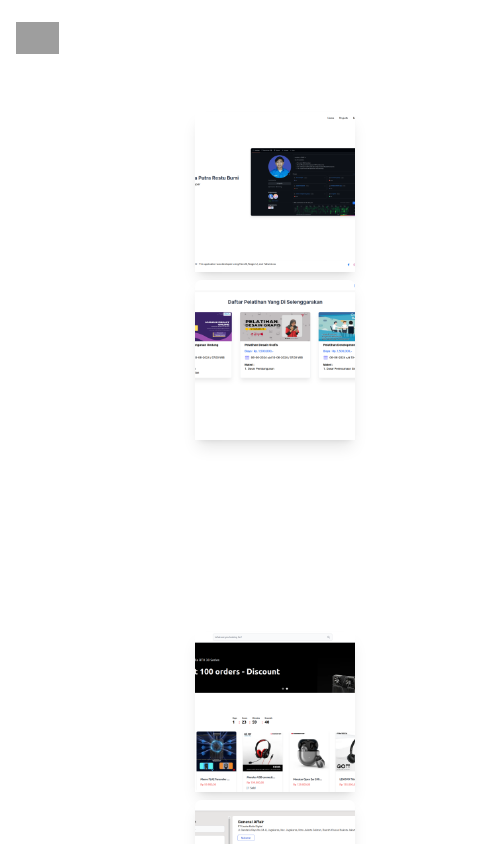
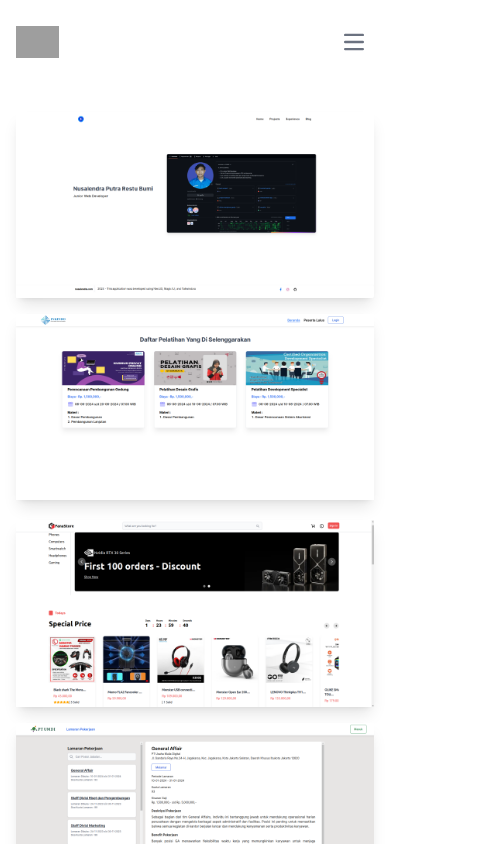
Before and after one commit to nusalendra/blog, a Next.js app: page /projects in a window 390 px wide. Shown: the top 844 px of the page, 483 px wide, since content can reach past the window. Built offline with nearby package versions, Linux system fonts and the light colour scheme; grey boxes are pictures that could not be loaded.

Commit message:
fix:improve responsive design

```diff
--- a/src/app/experience/page.jsx
+++ b/src/app/experience/page.jsx
@@ -1,7 +1,7 @@
 function Experience() {
   return (
     <>
-      <div className="mt-28 px-72 text-start">
+      <div className="mt-28 px-4 md:px-8 lg:px-16 xl:px-24 2xl:px-32 text-start">
         <div>
           <h2 className="text-3xl font-bold text-black">Experience</h2>
           <p className="mt-2 text-justify">
--- a/src/app/layout.js
+++ b/src/app/layout.js
@@ -6,7 +6,7 @@ import Footer from "@/components/footer";
 const inter = Inter({ subsets: ["latin"] });
 
 export const metadata = {
-  title: "Create Next App",
+  title: "Nusalendra",
   description: "Generated by create next app",
 };
 
--- a/src/app/projects/page.jsx
+++ b/src/app/projects/page.jsx
@@ -1,41 +1,41 @@
 export default function Project() {
   return (
     <>
-      <div className="w-full px-72 pt-28">
-        <div className="flex h-[500px] w-full flex-col gap-2 lg:h-[340px] lg:flex-row">
-          <div className="flex w-full cursor-pointer flex-col items-center justify-center overflow-hidden p-20 shadow-lg relative">
+      <div className="w-full px-4 md:px-8 lg:px-16 xl:px-24 2xl:px-32 pt-28">
+        <div className="flex flex-col gap-4 lg:flex-row">
+          <div className="flex w-full cursor-pointer flex-col items-center justify-center overflow-hidden shadow-lg relative">
             <img
               src="/project-landing-page.png"
-              className="object-cover h-full w-full absolute inset-0 rounded-md"
+              className="object-cover w-full h-full"
             />
             <div className="absolute inset-0 flex items-center justify-center opacity-0 hover:opacity-100 transition-opacity duration-300 bg-black bg-opacity-50 text-white text-center">
-              <p className="text-lg">Landing Page</p>
+              <p className="text-lg">Personal Blog </p>
             </div>
           </div>
-          <div className="flex w-full cursor-pointer flex-col items-center justify-center overflow-hidden p-20 shadow-lg relative">
+          <div className="flex w-full cursor-pointer flex-col items-center justify-center overflow-hidden shadow-lg relative">
             <img
               src="/project-pelatihan.png"
-              className="object-cover h-full w-full absolute inset-0 rounded-md"
+              className="object-cover w-full h-full"
             />
             <div className="absolute inset-0 flex items-center justify-center opacity-0 hover:opacity-100 transition-opacity duration-300 bg-black bg-opacity-50 text-white text-center">
               <p className="text-lg">PT INKINDO - Manajemen Pelatihan</p>
             </div>
           </div>
         </div>
-        <div className="flex h-[500px] w-full flex-col gap-2 lg:h-[340px] lg:flex-row mt-5">
-          <div className="flex w-full cursor-pointer flex-col items-center justify-center overflow-hidden p-20 shadow-lg relative">
+        <div className="flex flex-col gap-4 lg:flex-row mt-5">
+          <div className="flex w-full cursor-pointer flex-col items-center justify-center overflow-hidden shadow-lg relative">
             <img
               src="/fana-store-ecommerce.png"
-              className="object-cover h-full w-full absolute inset-0 rounded-md"
+              className="object-cover w-full h-full"
             />
             <div className="absolute inset-0 flex items-center justify-center opacity-0 hover:opacity-100 transition-opacity duration-300 bg-black bg-opacity-50 text-white text-center">
               <p className="text-lg">Fana Store E-commerce</p>
             </div>
           </div>
-          <div className="flex w-full cursor-pointer flex-col items-center justify-center overflow-hidden p-20 shadow-lg relative">
+          <div className="flex w-full cursor-pointer flex-col items-center justify-center overflow-hidden shadow-lg relative">
             <img
               src="/project-ats.png"
-              className="object-cover h-full w-full absolute inset-0 rounded-md"
+              className="object-cover w-full h-full"
             />
             <div className="absolute inset-0 flex items-center justify-center opacity-0 hover:opacity-100 transition-opacity duration-300 bg-black bg-opacity-50 text-white text-center">
               <p className="text-lg">PT UMDI - Applicant Tracking System</p>
--- a/src/components/footer.jsx
+++ b/src/components/footer.jsx
@@ -1,11 +1,11 @@
 export default function Footer() {
   return (
     <>
-      <footer className="bg-white rounded-lg shadow dark:bg-white">
+      <footer className="bg-white mt-5 rounded-lg shadow dark:bg-white sm:pl-5 lg:pl-5">
         <div className="w-full mx-auto max-w-screen-xl pb-8 sm:flex sm:justify-between md:flex md:items-center md:justify-between">
           <div className="flex items-center">
             <h2 className="font-bold sm:text-xs sm:mt-1">nusalendra.com</h2>
-            <span className="text-black dark:text-black mt-0.5 ml-3 text-sm sm:pl-4 sm:border-l-2 sm:border-gray-200 sm:py-2 sm:mt-0 sm:text-start sm:text-xs  sm:ml-2 lg:text-sm lg:w-full">
+            <span className="text-black dark:text-black mt-0.5 ml-3 text-sm sm:pl-4 sm:border-l-2 sm:border-gray-200 sm:py-2 sm:mt-3 sm:text-start sm:text-xs sm:ml-2 lg:text-sm lg:w-full">
               2024 - This application was developed using NextJS, Magic UI, and
               Tailwindcss
             </span>
--- a/src/components/navbar.jsx
+++ b/src/components/navbar.jsx
@@ -1,10 +1,19 @@
+"use client";
+
 import Link from "next/link";
+import { useState } from "react";
 
 function Navbar() {
+  const [isOpen, setIsOpen] = useState(false);
+
+  const toggleMenu = () => {
+    setIsOpen(!isOpen);
+  };
+
   return (
     <>
-      <nav className="bg-white border-gray-200 dark:bg-white fixed w-full top-0 left-0 z-50 mt-1.5">
-        <div className="max-w-screen-xl mx-auto flex flex-wrap items-center justify-between p-4">
+      <nav className="border-gray-200 bg-transparent dark:bg-transparent dark:border-gray-700 fixed w-full top-0 left-0 z-50 mt-1.5">
+        <div className="max-w-screen-xl flex flex-wrap items-center justify-between mx-auto p-4">
           <a
             href="https://flowbite.com/"
             className="flex items-center space-x-3 rtl:space-x-reverse"
@@ -15,12 +24,41 @@ function Navbar() {
               alt="Flowbite Logo"
             />
           </a>
-          <div className="hidden w-full md:block md:w-auto" id="navbar-default">
-            <ul className="font-medium text-sm flex flex-col p-4 md:p-0 mt-4 border border-gray-100 rounded-lg bg-gray-50 md:flex-row md:space-x-8 rtl:space-x-reverse md:mt-0 md:border-0 md:bg-white">
+          <button
+            onClick={toggleMenu}
+            type="button"
+            className="inline-flex items-center justify-center p-2 w-10 h-10 text-sm text-gray-500 rounded-lg hover:bg-gray-100 focus:outline-none focus:ring-2 focus:ring-gray-200 dark:text-gray-400 dark:hover:bg-white md:hidden"
+            aria-controls="navbar-hamburger"
+            aria-expanded={isOpen}
+          >
+            <span className="sr-only">Open main menu</span>
+            <svg
+              className="w-5 h-5"
+              aria-hidden="true"
+              xmlns="http://www.w3.org/2000/svg"
+              fill="none"
+              viewBox="0 0 17 14"
+            >
+              <path
+                stroke="currentColor"
+                strokeLinecap="round"
+                strokeLinejoin="round"
+                strokeWidth="2"
+                d="M1 1h15M1 7h15M1 13h15"
+              />
+            </svg>
+          </button>
+          <div
+            className={`${
+              isOpen ? "block bg-white dark:bg-white" : "hidden"
+            } w-full md:block md:w-auto`}
+            id="navbar-hamburger"
+          >
+            <ul className="flex flex-col font-medium mt-4 rounded-lg md:flex-row md:space-x-8 md:mt-0 md:bg-transparent dark:md:bg-transparent md:border-0">
               <li>
                 <Link
                   href="/"
-                  className="block py-2 px-3 text-gray-900 rounded hover:bg-gray-100 md:hover:bg-transparent md:border-0 md:hover:text-blue-700 md:p-0 dark:text-black md:dark:hover:text-blue-500 dark:hover:bg-gray-700 dark:hover:text-black md:dark:hover:bg-transparent"
+                  className="block py-2 px-3 text-gray-900 rounded hover:bg-gray-100 md:hover:bg-transparent md:border-0 md:hover:text-blue-700 md:p-0 dark:text-black md:dark:hover:text-blue-500 dark:hover:bg-white dark:hover:text-black md:dark:hover:bg-transparent"
                 >
                   Home
                 </Link>
@@ -28,7 +66,7 @@ function Navbar() {
               <li>
                 <Link
                   href="/projects"
-                  className="block py-2 px-3 text-gray-900 rounded hover:bg-gray-100 md:hover:bg-transparent md:border-0 md:hover:text-blue-700 md:p-0 dark:text-black md:dark:hover:text-blue-500 dark:hover:bg-gray-700 dark:hover:text-black md:dark:hover:bg-transparent"
+                  className="block py-2 px-3 text-gray-900 rounded hover:bg-gray-100 md:hover:bg-transparent md:border-0 md:hover:text-blue-700 md:p-0 dark:text-black md:dark:hover:text-blue-500 dark:hover:bg-white dark:hover:text-black md:dark:hover:bg-transparent"
                 >
                   Projects
                 </Link>
@@ -36,7 +74,7 @@ function Navbar() {
               <li>
                 <Link
                   href="/experience"
-                  className="block py-2 px-3 text-gray-900 rounded hover:bg-gray-100 md:hover:bg-transparent md:border-0 md:hover:text-blue-700 md:p-0 dark:text-black md:dark:hover:text-blue-500 dark:hover:bg-gray-700 dark:hover:text-black md:dark:hover:bg-transparent"
+                  className="block py-2 px-3 text-gray-900 rounded hover:bg-gray-100 md:hover:bg-transparent md:border-0 md:hover:text-blue-700 md:p-0 dark:text-black md:dark:hover:text-blue-500 dark:hover:bg-white dark:hover:text-black md:dark:hover:bg-transparent"
                 >
                   Experience
                 </Link>
@@ -44,7 +82,7 @@ function Navbar() {
               <li>
                 <Link
                   href="#"
-                  className="block py-2 px-3 text-gray-900 rounded hover:bg-gray-100 md:hover:bg-transparent md:border-0 md:hover:text-blue-700 md:p-0 dark:text-black md:dark:hover:text-blue-500 dark:hover:bg-gray-700 dark:hover:text-black md:dark:hover:bg-transparent"
+                  className="block py-2 px-3 text-gray-900 rounded hover:bg-gray-100 md:hover:bg-transparent md:border-0 md:hover:text-blue-700 md:p-0 dark:text-black md:dark:hover:text-blue-500 dark:hover:bg-white dark:hover:text-black md:dark:hover:bg-transparent"
                 >
                   Blog
                 </Link>
```
Also changed, not shown: src/app/page.jsx (+13 -13 lines).
